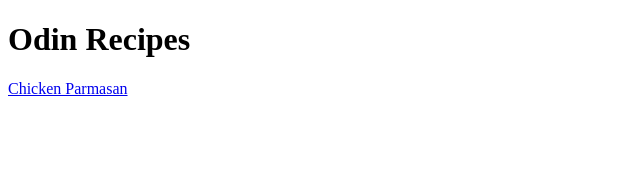
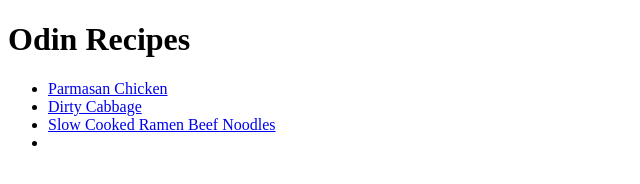
Before and after one commit to Skips-certified/odin-recipes, a plain HTML site: page index.html in a window 1280 px wide. Shown: the whole page, without its empty margins (0-640 px from the left). Drawn offline with Linux system fonts and the light colour scheme.

Commit message:
Finishing index
Added dirty cabbage and beef ramen noodles to the index

```diff
--- a/index.html
+++ b/index.html
@@ -7,6 +7,11 @@
 </head>
 <body>
     <h1>Odin Recipes</h1>
-    <a href="recipes/chicken-parmasan.html">Chicken Parmasan</a>
+    <ul>
+    <li><a href="recipes/chicken-parmasan.html">Parmasan Chicken</a></li>
+    <li><a href="recipes/dirty-cabbage.html">Dirty Cabbage</a></li>
+    <li><a href="recipes/slow-cooked-ramen-beef-noodles.html">Slow Cooked Ramen Beef Noodles</a><li>
+    </ul>
+
 </body>
 </html>
```
